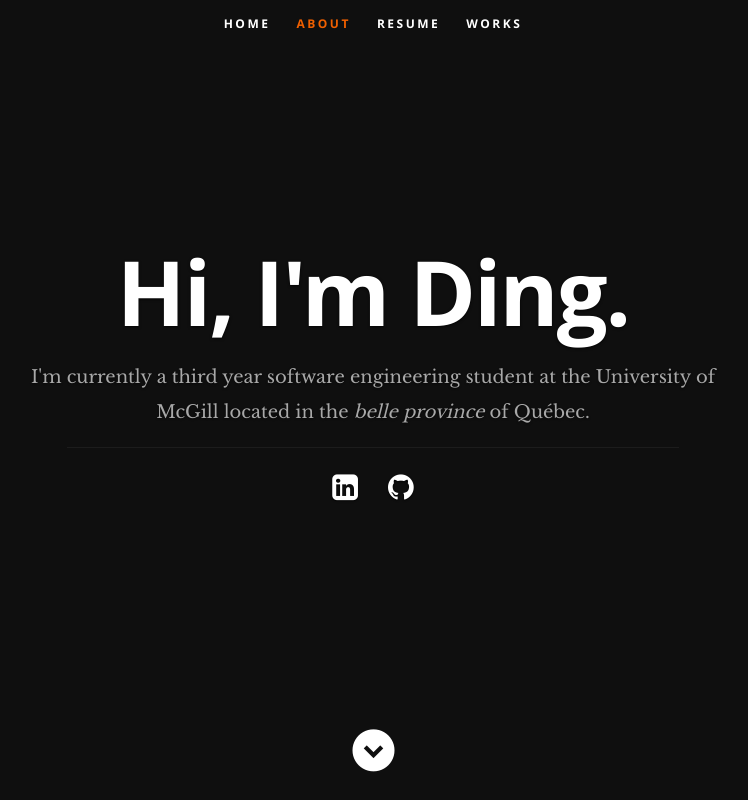
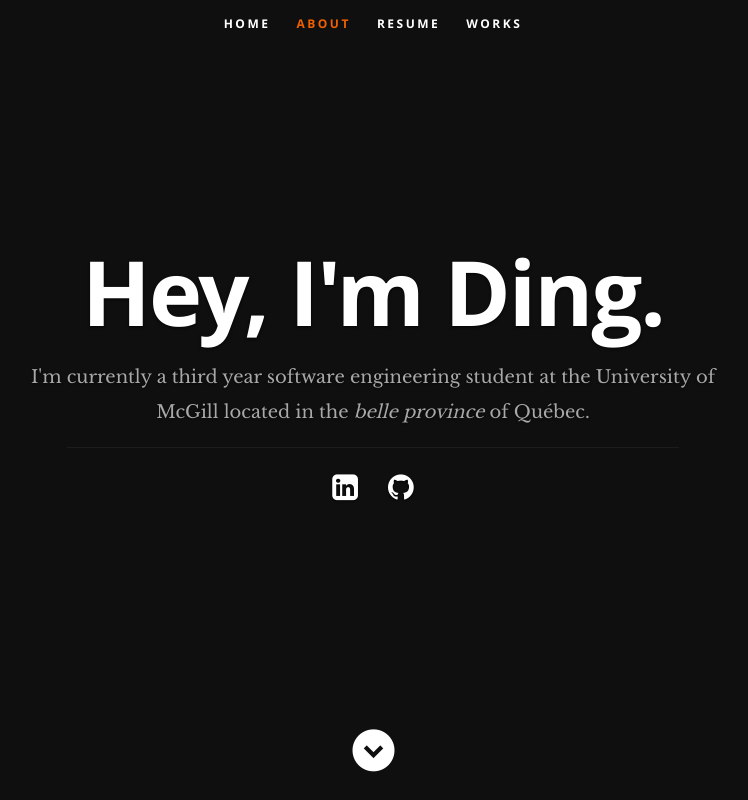
Before and after one commit to ding-ma/portfolio-V1, a React (Create React App) app: page / in a window 1280 px wide. Shown: the top 800 px of the page, without its empty margins (267-1015 px from the left). Built offline with nearby package versions, Linux system fonts and the light colour scheme.

Commit message:
testing CD from travis

```diff
--- a/src/Components/Header.js
+++ b/src/Components/Header.js
@@ -37,7 +37,7 @@ class Header extends Component {
 
                 <div className="row banner">
                     <div className="banner-text">
-                        <h1 className="responsive-headline">Hi, I'm Ding.</h1>
+                        <h1 className="responsive-headline">Hey, I'm Ding.</h1>
                         <h3>I'm currently a third year software engineering student at the University of McGill located
                             in the <i>belle
                                 province</i> of Québec.</h3>
```
